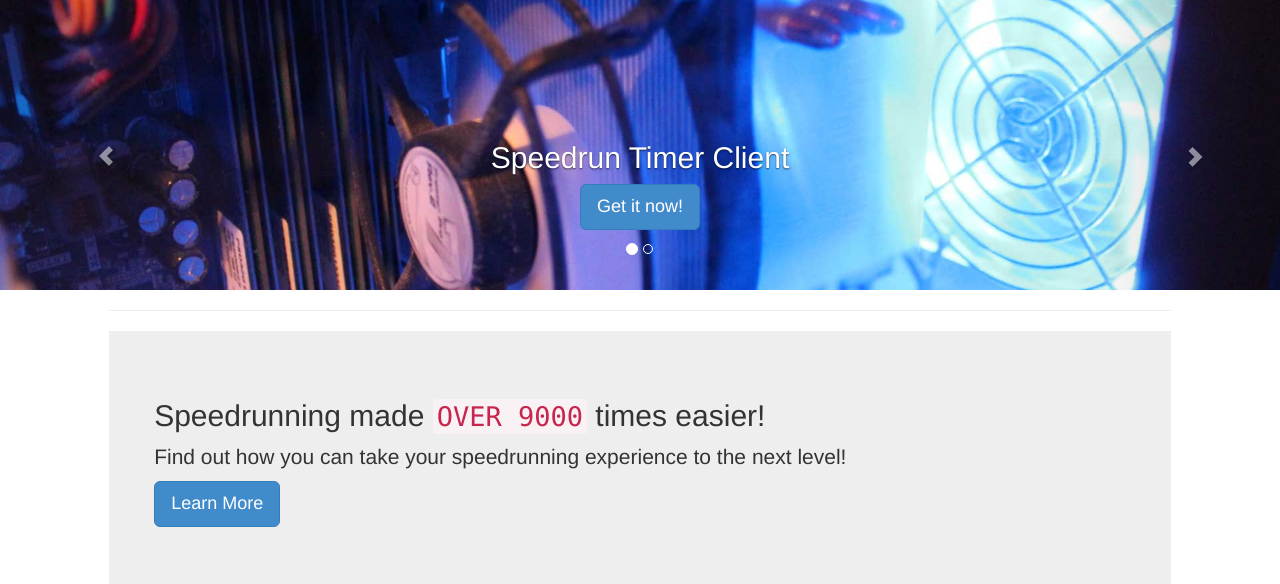
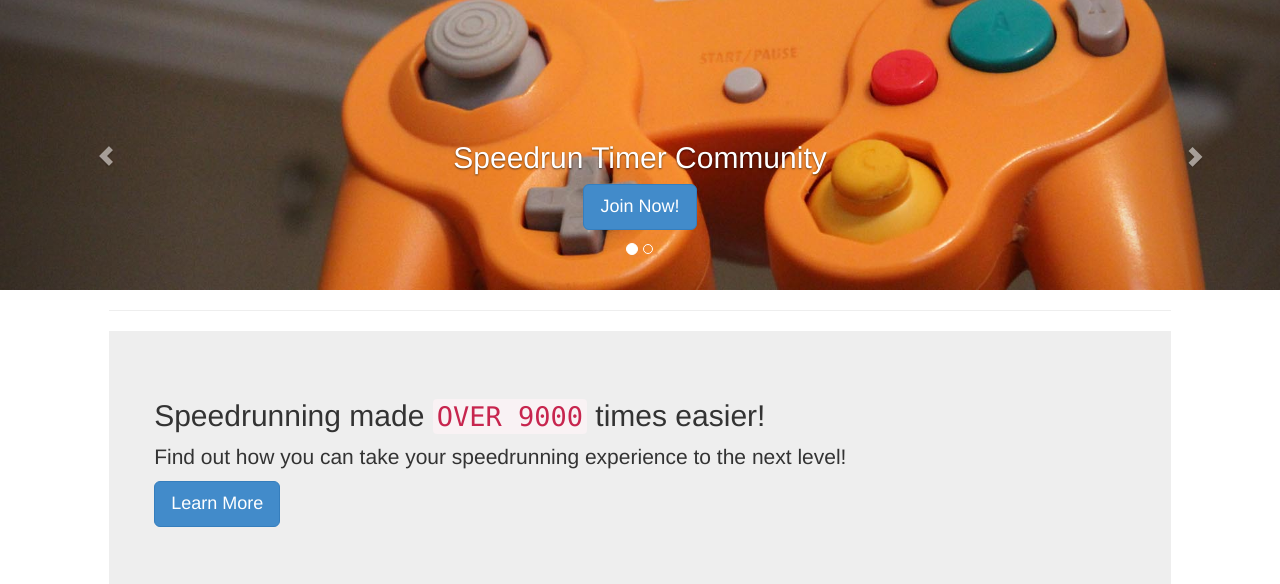
Before and after one commit to dav-s/SpeedRunTimersWebsite, a Flask app: page / in a window 1280 px wide. Shown: the part 51-635 px from the top of the page. Run offline with Flask 2, Linux system fonts and the light colour scheme.

Commit message:
New pictures and editing names
A new picture was added to the index and other pictures were removed.
When you edit a split, you can now change the name.

```diff
--- a/WebSockets/runsio.js
+++ b/WebSockets/runsio.js
@@ -48,8 +48,9 @@ function getUsersInRace(room){
     var clients = io.sockets.clients(room);
     var room_users=[];
     for(var i = 0; i < clients.length; i++){
-        if(users[clients[i].id]){
-            room_users.push(users[clients[i].id]);
+        var tu = users[clients[i].id]
+        if(tu){
+            room_users.push(tu);
         }
     }
     return room_users;
--- a/app/routes.py
+++ b/app/routes.py
@@ -274,9 +274,12 @@ def split_edit(sid):
         if request.method == "POST":
             dat = request.form
             flist = [(dat["name%s" % n], dat["time%s" % n]) for n in range(1, int(dat["n"])+1)]
-            if(not(sq.user.id==g.user.id)):
-                sq = Split(sq.name, sq.game, g.user)
+            if not (sq.user.id == g.user.id):
+                sq = Split(dat["sname"], sq.game, g.user)
                 db.session.add(sq)
+                db.session.commit()
+            else:
+                sq.name = dat["sname"]
                 db.session.commit()
             sq.write_file("%s\n%s\n" % (len(flist), "\n".join(["%s\n%s" % (t[0], t[1]) for t in flist])))
             flash("Success", "success")
--- a/app/templates/index.html
+++ b/app/templates/index.html
@@ -8,17 +8,17 @@
   </ol>
   <div class="carousel-inner">
     <div class="item active">
+      <img src="{{url_for('static', filename='pictures/gctroller.jpg')}}">
+      <div class="carousel-caption">
+        <h2>Speedrun Timer Community</h2>
+        <p><a class="btn btn-primary btn-lg" href="{{url_for('signup')}}">Join Now!</a></p>
+      </div>
+    </div>
+    <div class="item">
       <img src="{{url_for('static', filename='pictures/computer.jpg')}}">
       <div class="carousel-caption">
         <h2>Speedrun Timer Client</h2>
-        <p><a class="btn btn-primary btn-lg" href="{{url_for('getit')}}">Get it now!</a></p>
-      </div>
-    </div>
-    <div class="item">
-      <img src="{{url_for('static', filename='pictures/eyes.jpg')}}">
-      <div class="carousel-caption">
-        <h2>Speedrun Timer Community</h2>
-        <p><a class="btn btn-primary btn-lg" href="{{url_for('signup')}}">Join Now!</a></p>
+        <p><a class="btn btn-primary btn-lg" href="{{url_for('webclient')}}">Play now!</a></p>
       </div>
     </div>
   </div>
@@ -44,7 +44,7 @@
     <div class="row">
       <div class="col-md-6">
         <div class="container">
-          <img src="{{url_for('static', filename='pictures/yolo.jpg')}}" class="img-rounded img-responsive">
+          <img src="{{url_for('static', filename='pictures/code.jpg')}}" class="img-rounded img-responsive">
         </div>
       </div>
       <div class="col-md-6">
```
Also changed, not shown: app/templates/editsplit.html (+9 -0 lines), app/static/pictures/code.jpg (renamed from app/static/pictures/yolo.jpg), app/static/pictures/eyes.jpg (deleted), app/static/pictures/gctroller.jpg (added), app/static/pictures/html5logo.png (deleted), app/static/pictures/javalogo.jpg (deleted).
